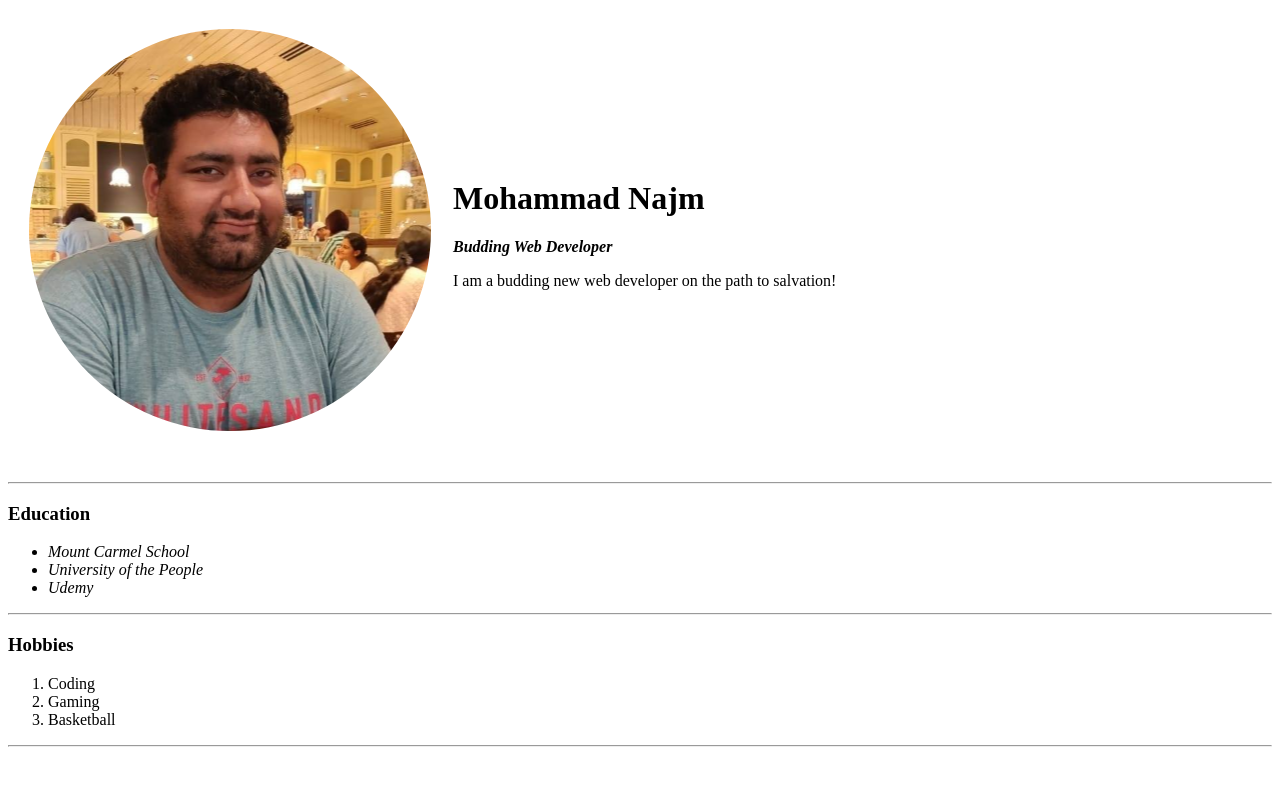
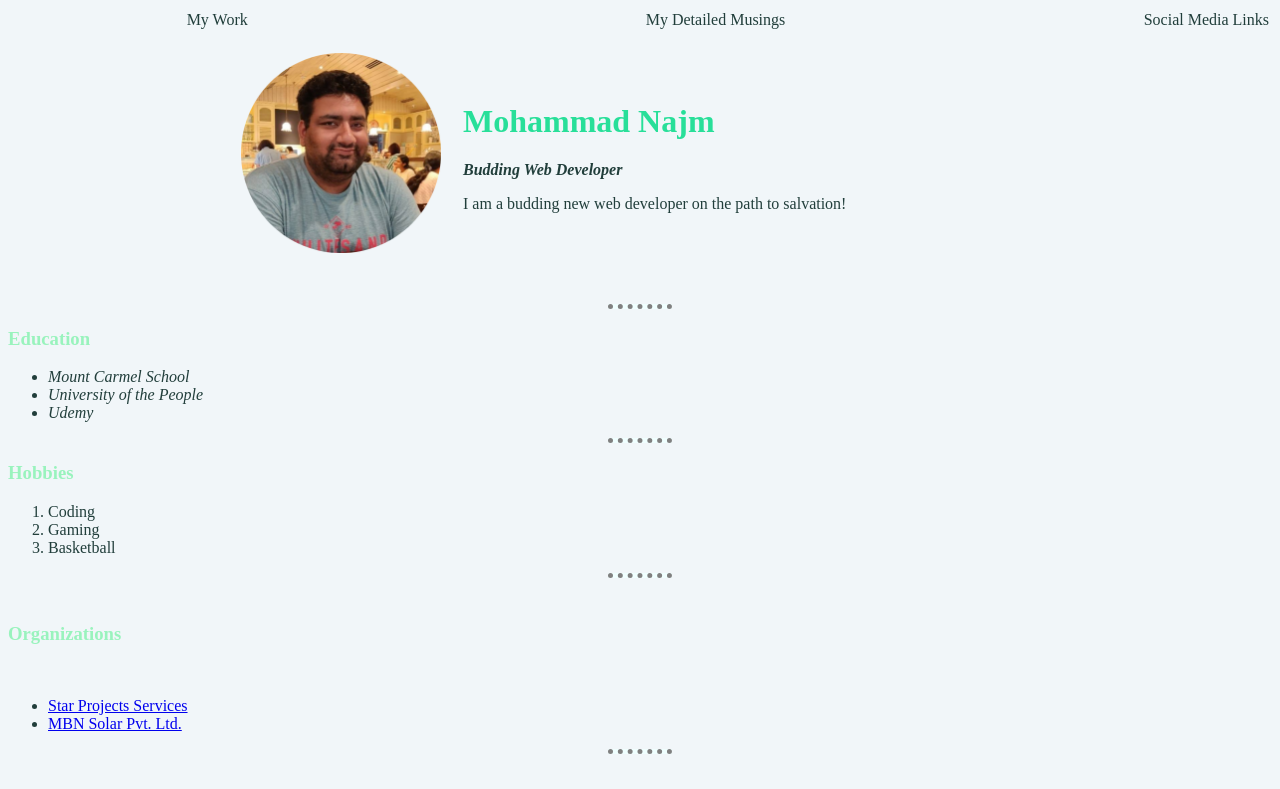
Before and after one commit to frithalien/cv, a plain HTML site: page index.html in a window 1280 px wide. Shown: the top 789 px of the page. Drawn offline with Linux system fonts and the light colour scheme.

Commit message:
Add files via upload

```diff
--- /dev/null
+++ b/css/styles.css
@@ -0,0 +1,25 @@
+body {
+    background-color: #f1f6f9;
+    color: #213e3b;
+}
+
+h1 {
+    color: #28df99;
+}
+
+h3 {
+    color: #99f3bd;
+}
+
+hr {
+    background-color: azure;
+    border-style: none;
+    border-top-style: dotted;
+    border-color: gray;
+    border-width: 5px;
+    width: 5%;
+}
+
+img {
+    height: 200px;
+}
--- a/index.html
+++ b/index.html
@@ -4,11 +4,19 @@
     <meta charset="UTF-8">
     <meta name="viewport" content="width=device-width, initial-scale=1.0">
     <title>Najm's Webpage</title>
+    <link rel="stylesheet" href="css/styles.css">
 </head>
 <body>
-    <table cellspacing="20">
+    <table style="width: 100%;">
         <tr>
-            <td><img src="images/circle-cropped.png" alt="Profile Picture"></td>
+            <td style="text-align: right;">My Work</td>
+            <td style="text-align: right;">My Detailed Musings</td>
+            <td style="text-align: right;">Social Media Links</td>
+        </tr>
+    </table>
+    <table cellspacing="20" style="width: 100%;">
+        <tr>
+            <td style="text-align: right;"><img src="images/circle-cropped.png" alt="Profile Picture"></td>
             <td>
                 <h1>Mohammad Najm</h1>
                 <p><em><strong>Budding Web Developer</strong></em></p>
@@ -120,7 +128,7 @@
         </tbody>
     </table>
 
-    <hr size="8">
+    <hr>
     <a href="contactme.html">Contact Me</a>
 
 </body>
```
Also changed, not shown: contactme.html (+1 -0 lines).
